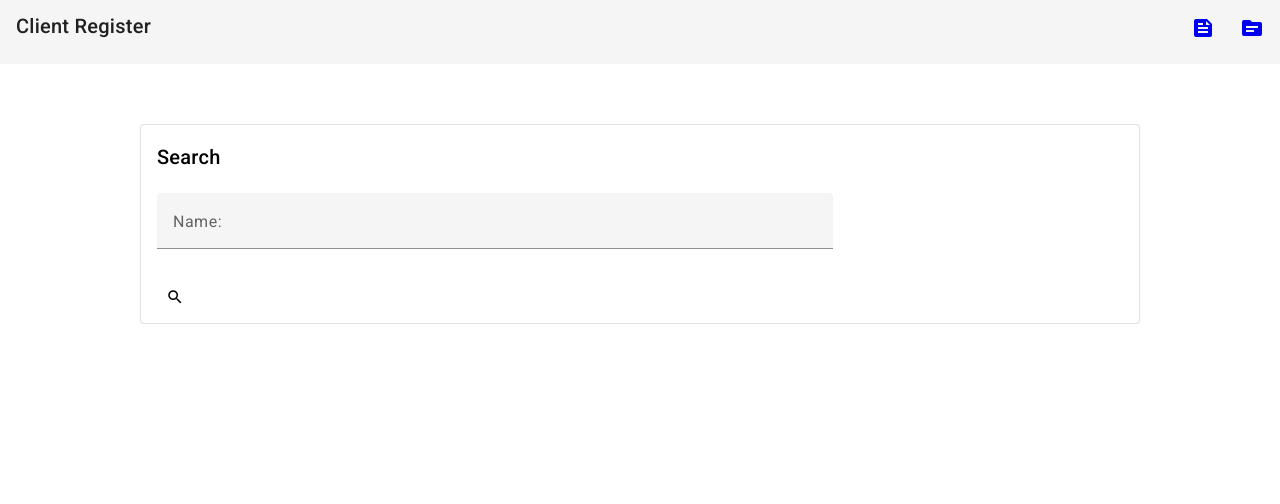
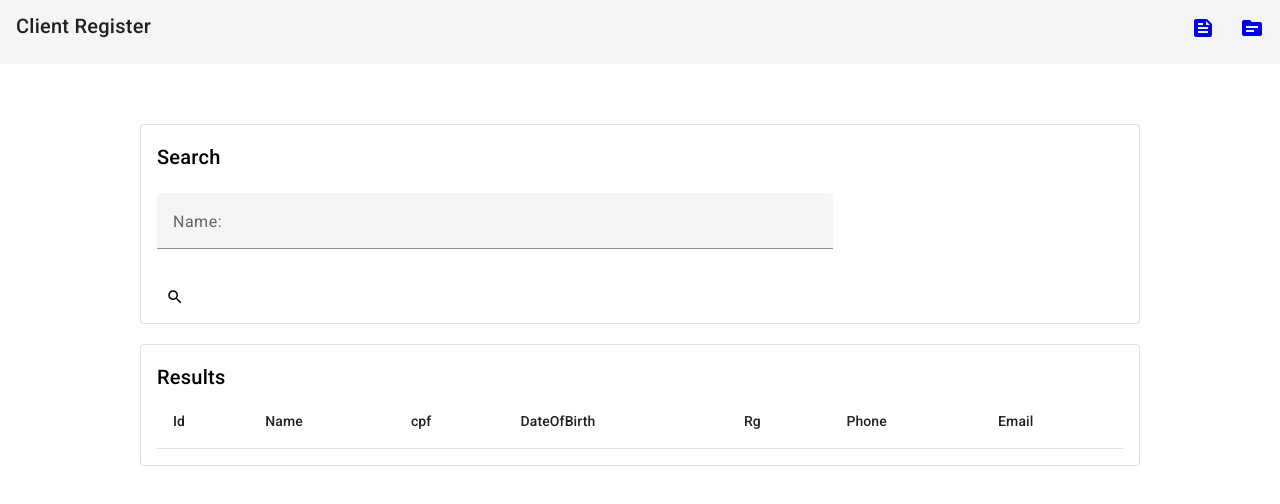
Before and after one commit to 1Kkayke/Crud-System, an Angular app: page /consult in a window 1280 px wide. Shown: the top 504 px of the page. Built offline with nearby package versions, Linux system fonts and the light colour scheme.

Commit message:
feat: :sparkles: columns table
now is possible see the columns table in search!

```diff
--- a/src/app/consult/consult.component.html
+++ b/src/app/consult/consult.component.html
@@ -24,3 +24,54 @@
         </form>
     </div>
 </div>
+
+<div fxLayout="row" fxLayoutAlign="center" class="mt-20">
+    <div fxLayout="column" fxFlex="1000px">
+        <mat-card appearance="outlined">
+            <mat-card-header>
+                <mat-card-title >Results</mat-card-title>
+            </mat-card-header>
+            <mat-card-content>
+                <table mat-table [dataSource]="ListClients">
+                    <ng-container matColumnDef="Id">
+                        <th mat-header-cell *matHeaderCellDef>Id</th>
+                        <td mat-cell *matCellDef="let client">{{client.Id}}</td>
+                    </ng-container>
+
+                    <ng-container matColumnDef="Name">
+                        <th mat-header-cell *matHeaderCellDef>Name</th>
+                        <td mat-cell *matCellDef="let client">{{client.Name}}</td>
+                    </ng-container>
+
+                    <ng-container matColumnDef="Cpf">
+                        <th mat-header-cell *matHeaderCellDef>cpf</th>
+                        <td mat-cell *matCellDef="let client">{{client.cpf}}</td>
+                    </ng-container>
+
+                    <ng-container matColumnDef="DateOfBirth">
+                        <th mat-header-cell *matHeaderCellDef>DateOfBirth</th>
+                        <td mat-cell *matCellDef="let client">{{client.DateOfBirth}}</td>
+                    </ng-container>
+
+                    <ng-container matColumnDef="Rg">
+                        <th mat-header-cell *matHeaderCellDef>Rg</th>
+                        <td mat-cell *matCellDef="let client">{{client.Rg}}</td>
+                    </ng-container>
+
+                    <ng-container matColumnDef="Phone">
+                        <th mat-header-cell *matHeaderCellDef>Phone</th>
+                        <td mat-cell *matCellDef="let client">{{client.Phone}}</td>
+                    </ng-container>
+
+                    <ng-container matColumnDef="Email">
+                        <th mat-header-cell *matHeaderCellDef>Email</th>
+                        <td mat-cell *matCellDef="let client">{{client.Email}}</td>
+                    </ng-container>
+
+                    <tr mat-header-row *matHeaderRowDef="columnsTable"></tr>
+                    <tr mat-row *matRowDef="let client; columns: columnsTable "></tr>
+                </table>
+            </mat-card-content>
+        </mat-card>
+    </div>
+</div>
--- a/src/app/consult/consult.component.ts
+++ b/src/app/consult/consult.component.ts
@@ -8,7 +8,7 @@
 import { MatButtonModule} from '@angular/material/button';
 import { ClientService } from '../services/client.service';
 import { Client } from '../register/client';
-
+import { CommonModule } from '@angular/common';
 
 @Component({
   selector: 'app-consult',
@@ -18,18 +18,20 @@
     MatIconModule,
     FormsModule,
     MatTableModule,
-    MatButtonModule
+    MatButtonModule,
+    CommonModule
   ],
   templateUrl: './consult.component.html',
-  styleUrl: './consult.component.scss'
+  styleUrls: ['./consult.component.scss']
 })
 export class ConsultComponent implements OnInit{
 
   ListClients: Client[] = [];
+  columnsTable: string[] = ['Id','Name','Cpf','DateOfBirth','Rg','Phone','Email']
+  client: string = ' ';
 
   constructor(
-    private service: ClientService
-  ){
+    private service: ClientService){
 
   }
 
--- a/src/app/services/client.service.ts
+++ b/src/app/services/client.service.ts
@@ -18,7 +18,8 @@
   }
 
   searchClient(name: string): Client[] {
-    return this.getStorage();
+    const storage = this.getStorage();
+    return storage.filter(client => client.name.toLowerCase().includes(name.toLowerCase()));
   }
 
   private getStorage(): Client[] {
```
